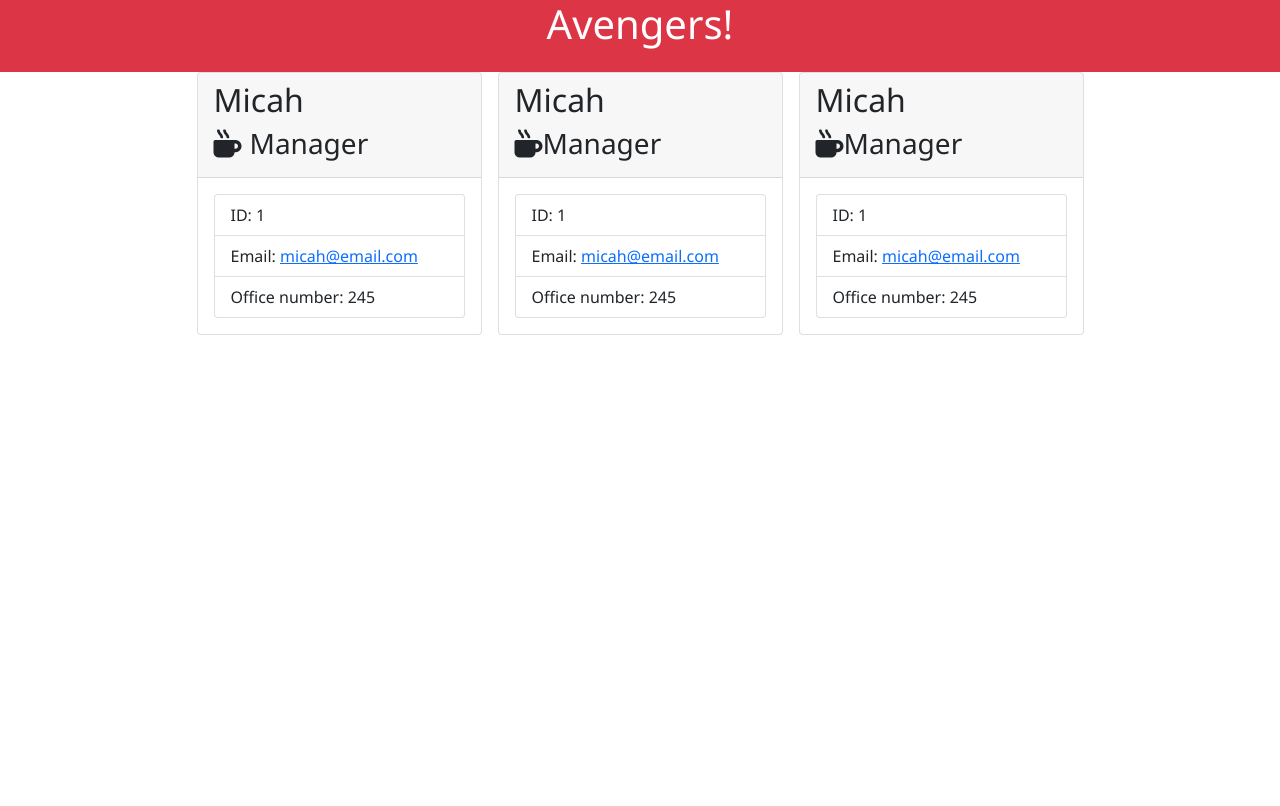
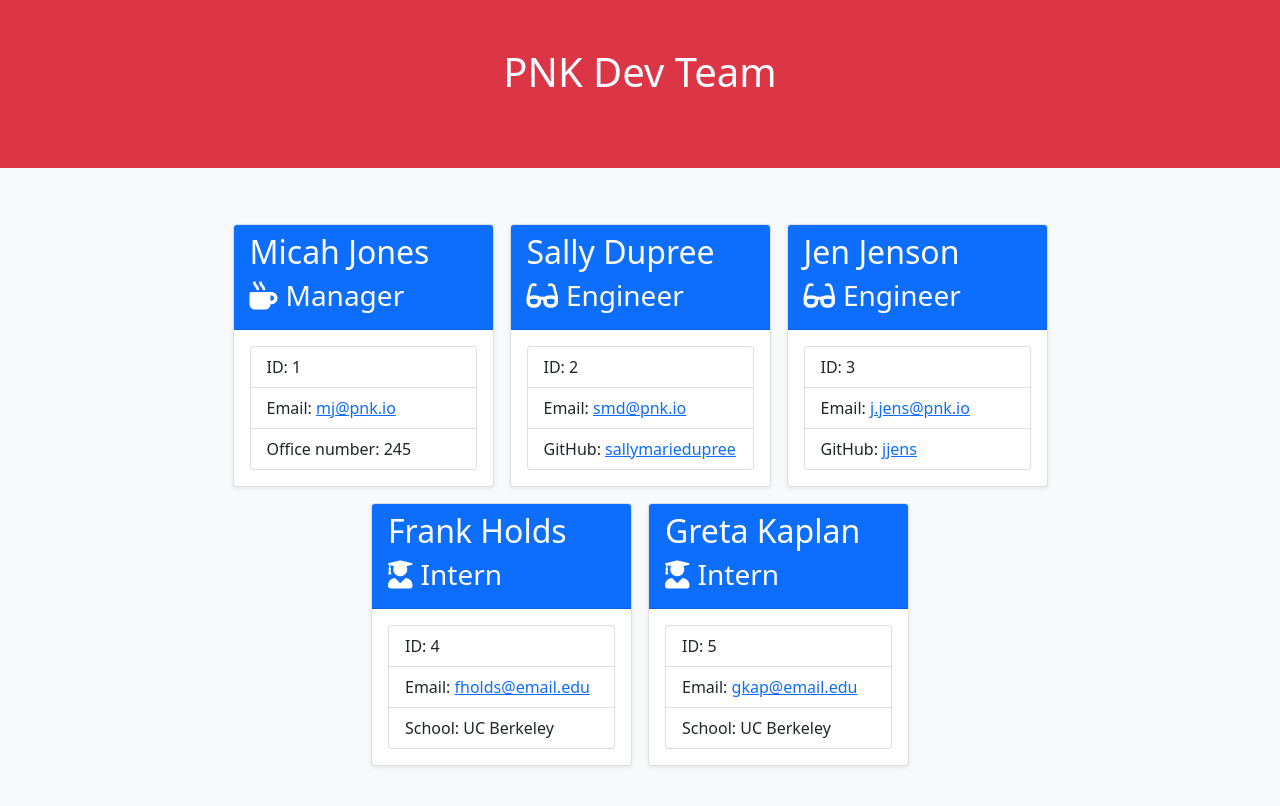
Before and after one commit to scottrohrig/team-summary-generator, a website: page dist/team-summary.html in a window 1280 px wide. Drawn offline with nearby package versions, Linux system fonts and the light colour scheme.

Commit message:
edited styling

```diff
--- a/dist/style.css
+++ b/dist/style.css
@@ -1,10 +1,3 @@
-* {
-    padding: 0;
-    margin: 0;
-    box-sizing: border-box;
+main {
+    min-height: 100vh;
 }
-
-body {
-    /* font-family: 'Gill Sans', 'Gill Sans MT', Calibri, 'Trebuchet MS', sans-serif; */
-    font-family: 'Segoe UI', Tahoma, Geneva, Verdana, sans-serif;
-}
--- a/dist/team-summary.html
+++ b/dist/team-summary.html
@@ -5,7 +5,7 @@
     <meta charset="UTF-8">
     <meta http-equiv="X-UA-Compatible" content="IE=edge">
     <meta name="viewport" content="width=device-width, initial-scale=1.0">
-    <title>Software Engineering Team</title>
+    <title>PNK | Software Engineering Team</title>
     <link rel="stylesheet"
         href="https://cdnjs.cloudflare.com/ajax/libs/twitter-bootstrap/5.1.3/css/bootstrap.min.css" />
     <link rel="stylesheet" href="https://cdnjs.cloudflare.com/ajax/libs/font-awesome/5.15.4/css/all.min.css" />
@@ -13,53 +13,79 @@
 </head>
 
 <body>
-    <main>
+    <main class="bg-light">
         <header class="container-fluid bg-danger text-white">
             <div class="row">
-                <div class="col jumbotron mb-3 ">
-                    <h1 class="text-center">Avengers!</h1>
+                <div class="col jumbotron mb-3 p-5">
+                    <h1 class="text-center">PNK Dev Team</h1>
                 </div>
             </div>
         </header>
         <section class='container-md'>
-            <div class="row card-deck justify-content-center">
-
-                <div class="card col-3 mx-2 p-0">
-                    <div class="card-header">
-                        <h2 class="card-title">Micah</h2>
+            <div class="row card-deck justify-content-center p-5">
+                <div class="card shadow-sm col-10 col-sm-5 col-lg-3 m-2 p-0">
+                    <div class="card-header bg-primary text-white">
+                        <h2 class="card-title">Micah Jones</h2>
                         <h3 class="card-title"><i class="fa fa-mug-hot me-2"></i>Manager</h3>
                     </div>
                     <div class="card-body">
                         <ul class="list-group">
                             <li class="list-group-item">ID: 1</li>
-                            <li class="list-group-item">Email: <a href="mailto:micah@email.com">micah@email.com</a></li>
+                            <li class="list-group-item">Email: <a href="mailto:mj@pnk.io">mj@pnk.io</a></li>
                             <li class="list-group-item">Office number: 245</li>
                         </ul>
                     </div>
                 </div>
-                <div class="card col-3 mx-2 p-0">
-                    <div class="card-header">
-                        <h2 class="card-title">Micah</h2>
-                        <h3 class="card-title"><i class="fa fa-mug-hot mr-2"></i>Manager</h3>
+                <div class="card shadow-sm col-10 col-sm-5 col-lg-3 m-2 p-0">
+                    <div class="card-header bg-primary text-white">
+                        <h2 class="card-title">Sally Dupree</h2>
+                        <h3 class="card-title"><i class="fa fa-glasses me-2"></i>Engineer</h3>
                     </div>
                     <div class="card-body">
                         <ul class="list-group">
-                            <li class="list-group-item">ID: 1</li>
-                            <li class="list-group-item">Email: <a href="mailto:micah@email.com">micah@email.com</a></li>
-                            <li class="list-group-item">Office number: 245</li>
+                            <li class="list-group-item">ID: 2</li>
+                            <li class="list-group-item">Email: <a href="mailto:smd@pnk.io">smd@pnk.io</a></li>
+                            <li class="list-group-item">GitHub: <a href="https://github.com/scottrohrig/"
+                                    target="_blank">sallymariedupree</a></li>
                         </ul>
                     </div>
                 </div>
-                <div class="card col-3 p-0 mx-2">
-                    <div class="card-header">
-                        <h2 class="card-title">Micah</h2>
-                        <h3 class="card-title"><i class="fa fa-mug-hot mr-2"></i>Manager</h3>
+                <div class="card shadow-sm col-10 col-sm-5 col-lg-3 m-2 p-0">
+                    <div class="card-header bg-primary text-white">
+                        <h2 class="card-title">Jen Jenson</h2>
+                        <h3 class="card-title"><i class="fa fa-glasses me-2"></i>Engineer</h3>
                     </div>
                     <div class="card-body">
                         <ul class="list-group">
-                            <li class="list-group-item">ID: 1</li>
-                            <li class="list-group-item">Email: <a href="mailto:micah@email.com">micah@email.com</a></li>
-                            <li class="list-group-item">Office number: 245</li>
+                            <li class="list-group-item">ID: 3</li>
+                            <li class="list-group-item">Email: <a href="mailto:j.jens@pnk.io">j.jens@pnk.io</a></li>
+                            <li class="list-group-item">GitHub: <a href="https://github.com/scottrohrig/" target="_blank">jjens</a></li>
+                        </ul>
+                    </div>
+                </div>
+                <div class="card shadow-sm col-10 col-sm-5 col-lg-3 m-2 p-0">
+                    <div class="card-header bg-primary text-white">
+                        <h2 class="card-title">Frank Holds</h2>
+                        <h3 class="card-title"><i class="fa fa-user-graduate me-2"></i>Intern</h3>
+                    </div>
+                    <div class="card-body">
+                        <ul class="list-group">
+                            <li class="list-group-item">ID: 4</li>
+                            <li class="list-group-item">Email: <a href="mailto:fholds@email.edu">fholds@email.edu</a></li>
+                            <li class="list-group-item">School: UC Berkeley</li>
+                        </ul>
+                    </div>
+                </div>
+                <div class="card shadow-sm col-10 col-sm-5 col-lg-3 m-2 p-0">
+                    <div class="card-header bg-primary text-white">
+                        <h2 class="card-title">Greta Kaplan</h2>
+                        <h3 class="card-title"><i class="fa fa-user-graduate me-2"></i>Intern</h3>
+                    </div>
+                    <div class="card-body">
+                        <ul class="list-group">
+                            <li class="list-group-item">ID: 5</li>
+                            <li class="list-group-item">Email: <a href="mailto:gkap@email.edu">gkap@email.edu</a></li>
+                            <li class="list-group-item">School: UC Berkeley</li>
                         </ul>
                     </div>
                 </div>
```
